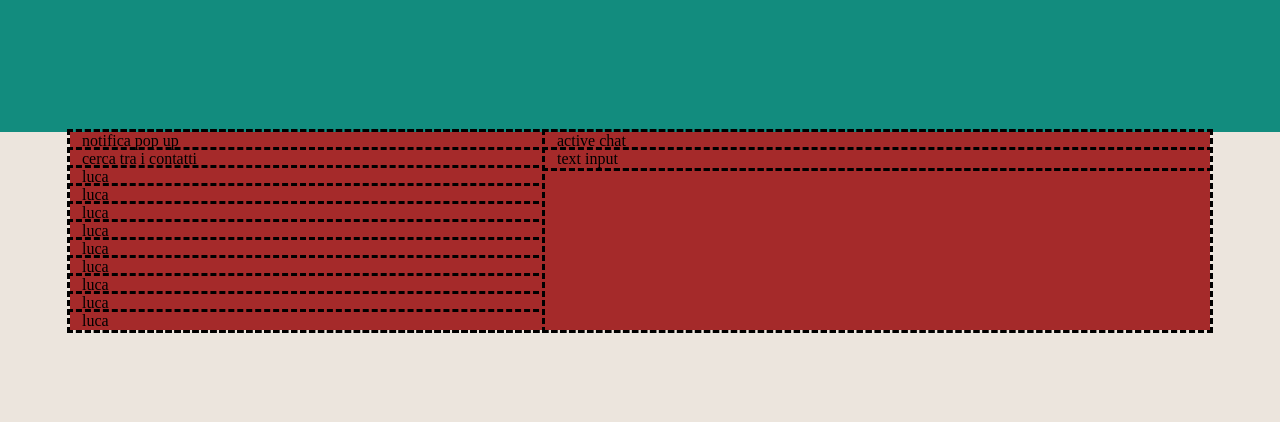
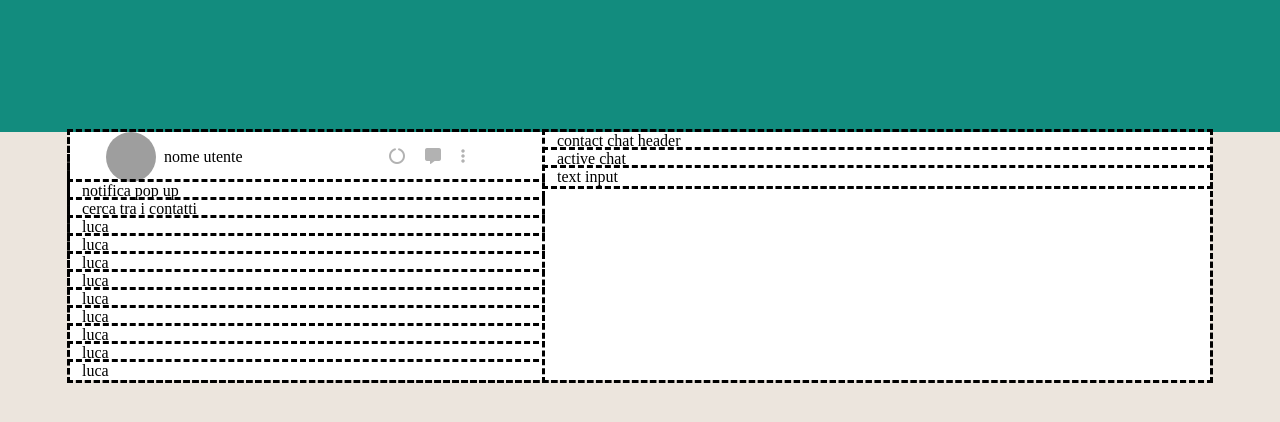
Before and after one commit to ChristianMazzaro/vue-boolzapp, a plain HTML site: page index.html in a window 1280 px wide. Drawn offline with nearby package versions, Linux system fonts and the light colour scheme; grey boxes are pictures that could not be loaded.

Commit message:
update markup statico

```diff
--- a/css/style.css
+++ b/css/style.css
@@ -15,6 +15,16 @@
     width: 100%;
     height: 8.25rem;
     z-index: 0;
+}
+
+.profile_pic{
+    border-radius: 50%;
+}
+
+i{
+    color: grey;
+    opacity: 0.6;
+    margin-right: 20px;
 }
 
 
@@ -40,6 +50,6 @@
 
 
 .debug .container .row > *{
-    background-color: brown !important;
+    background-color: white !important;
     outline: 3px dashed black;
 }
--- a/index.html
+++ b/index.html
@@ -25,12 +25,31 @@
             <div class="col-12 bg_white">
                 <div class="row">
 
-                    <!-- headers -->
+                    <!-- main -->
                     <div class="col-5">
+                        <!--contacts recent chats-->
                         <div class="row">
-                            <!-- main -->
                             <div class="col-12">
                                 <div class="row">
+                                    <div class="col-12">
+                                        <div class="d-flex justify-content-between align-content-center">
+                                            <!--user profile-->
+                                            <div class="d-flex align-items-center mx-3">
+                                                <img class="profile_pic mx-2" src="https://picsum.photos/50/50" alt="immagine profilo">
+                                                <p class="d-inline-block">
+                                                    nome utente
+                                                </p>
+                                            </div>
+
+                                            <div class="d-flex align-items-center mx-5">
+                                                <a href=""><i class="fa-solid fa-circle-notch"></i></i></a>
+                                                <a href=""><i class="fa-solid fa-message"></i></a>
+                                                <a href=""><i class="fa-solid fa-ellipsis-vertical"></i></a>
+                                            </div>
+
+                                        </div>
+                                    </div>
+                                    <!--contacts + pop-up-->
                                     <div class="col-12">notifica pop up</div>
                                     <div class="col-12">cerca tra i contatti</div>
                                     <div class="col-12">luca</div>
@@ -46,7 +65,10 @@
                             </div>
                         </div>
                     </div>
+
+                    <!--active chat-->
                     <div class="col-7">
+                        contact chat header
                         <div class="row">
                             <div class="col-12">
                                 active chat
```
